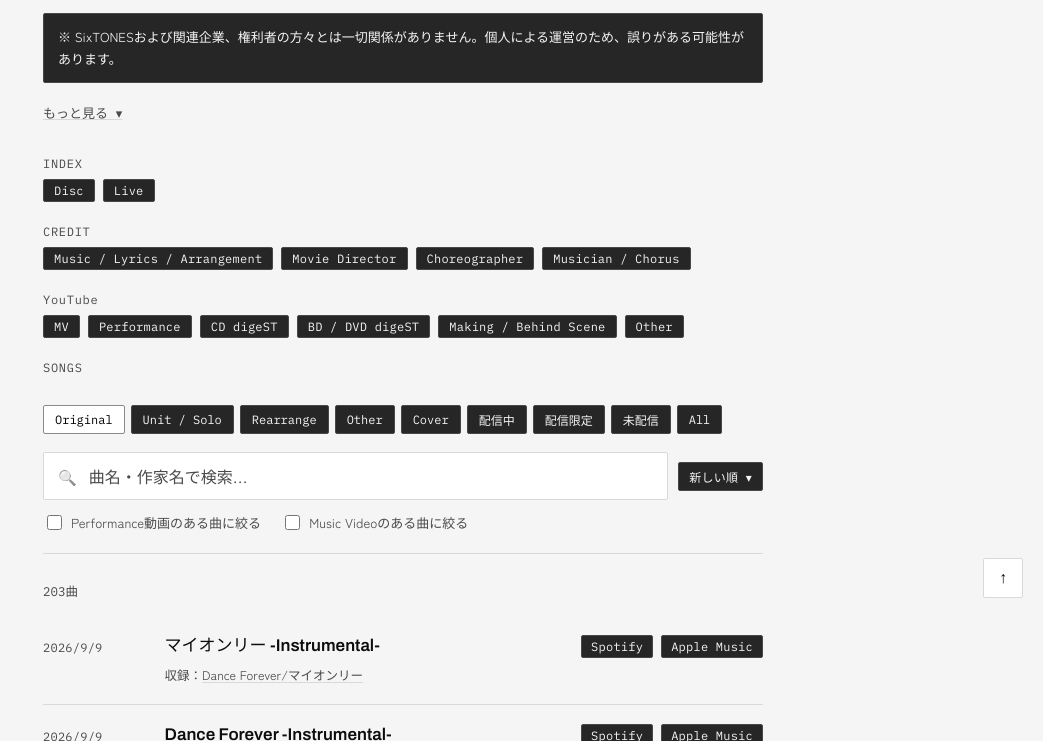
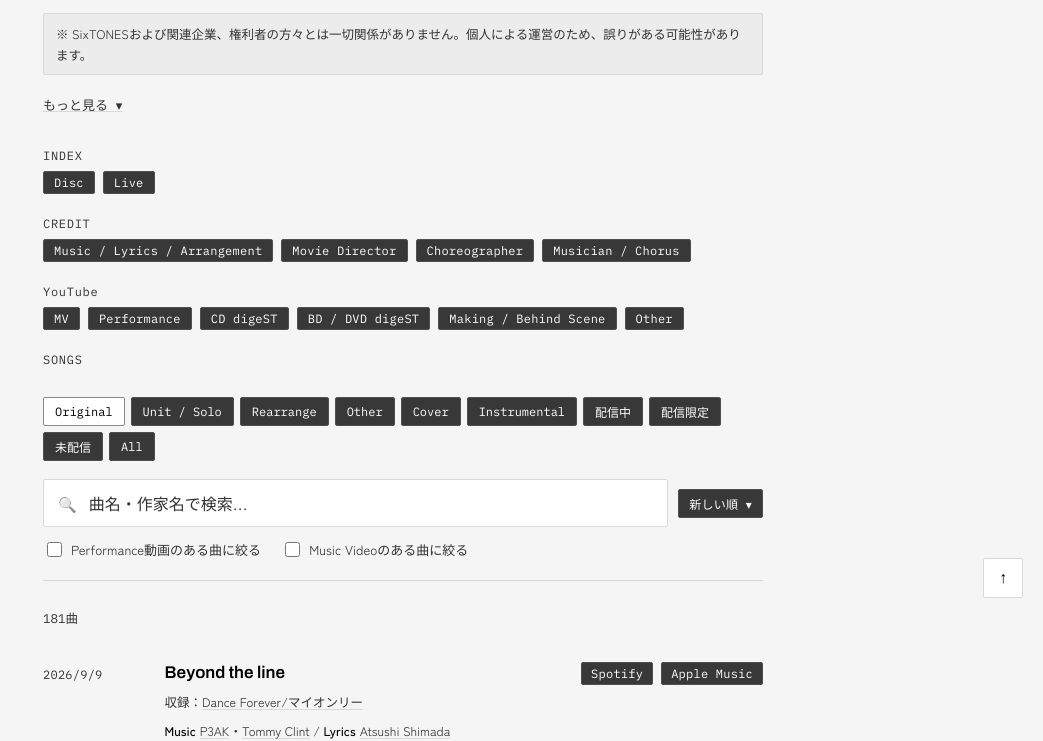
Before and after one commit to st-musicdb/SixTONES-Music-Database, a plain HTML site: page index_trial.html in a window 1280 px wide. Shown: the part 182-923 px from the top of the page, without its empty margins (237-1280 px from the left). Drawn offline with Linux system fonts and the light colour scheme.

Commit message:
Add files via upload

```diff
--- a/index_trial.html
+++ b/index_trial.html
@@ -546,17 +546,17 @@
     --bg: #141414;
     --surface: #1c1c1c;
     --surface-hover: #232323;
-    --text: #f5f5f5;
-    --text-muted: #b3b3b3;
-    --accent: #f5f5f5;
-    --slate: #b3b3b3;
+    --text: #ffffff;
+    --text-muted: #cacaca;
+    --accent: #ffffff;
+    --slate: #cacaca;
     --border: #2f2f2f;
 
     /* black surfaces: notice, tabs, buttons */
-    --ink: #262626;
-    --ink-hover: #333333;
-    --ink-text: #f5f5f5;
-    --ink-border: #484848;
+    --ink: #2a2a2a;
+    --ink-hover: #363636;
+    --ink-text: #ffffff;
+    --ink-border: #4a4a4a;
   }
   @media (prefers-color-scheme: light) {
     :root:not([data-theme="dark"]) {
@@ -564,11 +564,15 @@
       --bg: #f5f5f5;
       --surface: #ffffff;
       --surface-hover: #ececec;
-      --text: #0d0d0d;
-      --text-muted: #4a4a4a;
-      --accent: #0d0d0d;
-      --slate: #4a4a4a;
+      --text: #000000;
+      --text-muted: #333333;
+      --accent: #000000;
+      --slate: #333333;
       --border: #d9d9d9;
+
+      --ink: #383838;
+      --ink-hover: #484848;
+      --ink-border: #505050;
     }
   }
 
@@ -622,14 +626,14 @@
   .nav-youtube a, .nav-credit a { border-color: var(--ink-border); }
   .nav-label-youtube, .nav-label-credit, .nav-label-index { color: var(--text-muted); }
 
-  /* notice: black box */
+  /* notice: quiet box (tinted surface, muted text, small) */
   header p.desc.notice-inline {
-    background: var(--ink); color: var(--ink-text); border: 1px solid var(--ink-border);
-    border-radius: 2px; padding: 12px 14px; font-size: 14px; line-height: 1.7;
+    background: var(--surface-hover); color: var(--text-muted); border: 1px solid var(--border);
+    border-radius: 2px; padding: 9px 12px; font-size: 12.5px; line-height: 1.7;
   }
   header p.desc.tieup { color: var(--text-muted); }
-  .notice-box { background: var(--ink); border: 1px solid var(--ink-border); border-radius: 2px; }
-  .notice-list { color: var(--ink-text); }
+  .notice-box { background: var(--surface-hover); border: 1px solid var(--border); border-radius: 2px; }
+  .notice-list { color: var(--text-muted); }
 
   /* remaining colour: video placeholders */
   .yt-grid-noimg { color: var(--text-muted); }
@@ -639,13 +643,22 @@
   h1 { font-size: clamp(24px, 4.6vw, 32px); }
   h1 { text-wrap: balance; line-break: strict; }
   header p.desc { font-size: 14px; }
-  header p.desc.notice-inline { font-size: 13px; }
   .kicker, .back-link, .sort-btn, .tab-btn, .member-tab-btn, .links a, .stream-links a,
   a.share, a.spotify, a.apple, a.youtube, .detail-label, .nav-label, .site-nav a, .footer-label { font-size: 12px; }
   .count { font-size: 12.5px; }
   .video-filter-row { font-size: 13px; }
   .detail-value { font-size: 15px; }
   #search { font-size: 16px; }
+
+  /* disc page: type label as a band (obi) */
+  .type-band {
+    display: block; font-family: var(--mono); font-size: 12px; letter-spacing: 0.03em;
+    background: var(--ink); color: var(--ink-text); border-radius: 2px;
+    padding: 6px 12px; margin: 0 0 2px;
+  }
+
+  /* songs without a disc type: no caption, but visibly apart from the band groups above */
+  .role-group-plain:not(:first-child) { margin-top: 32px; padding-top: 4px; border-top: 2px solid var(--border); }
 
   /* list feature (favourites / my lists): entry points hidden for now.
      Code and shared #/mylist links stay intact; delete this rule to bring it back. */
@@ -746,6 +759,7 @@
     { id: 'rearrange', label: 'Rearrange' },
     { id: 'other', label: 'Other' },
     { id: 'cover', label: 'Cover' },
+    { id: 'instrumental', label: 'Instrumental' },
     { id: 'streaming', label: '配信中' },
     { id: 'streaming-only', label: '配信限定' },
     { id: 'no-streaming', label: '未配信' },
@@ -763,9 +777,14 @@
     return tag.indexOf('Rearrange') === -1 && tag.indexOf('Other') === -1 && tag.indexOf('Cover') === -1;
   }
 
+  function isInstrumentalTag(tag) {
+    return tag.some(function (t) { return /instrumental/i.test(t); });
+  }
+
   function matchesTab(song, tabId) {
     const tag = song.tag || [];
-    if (tabId === 'original') return isOriginalTag(tag);
+    if (tabId === 'original') return isOriginalTag(tag) && !isInstrumentalTag(tag);
+    if (tabId === 'instrumental') return isInstrumentalTag(tag);
     if (tabId === 'unit-solo') return (song.solo && song.solo.length) || (song.unit && song.unit.length);
     if (tabId === 'rearrange') return tag.indexOf('Rearrange') !== -1;
     if (tabId === 'other') return tag.indexOf('Other') !== -1;
@@ -775,7 +794,8 @@
       return tag.indexOf('配信限定') === -1 && (isOriginalTag(tag) || tag.indexOf('Rearrange') !== -1) && tag.indexOf('ストリーミング') !== -1;
     }
     if (tabId === 'no-streaming') {
-      return tag.indexOf('配信限定') === -1 && (isOriginalTag(tag) || tag.indexOf('Rearrange') !== -1) && tag.indexOf('ストリーミング') === -1;
+      // 全曲から（Other・Cover・Instrumentalも含む）
+      return tag.indexOf('配信限定') === -1 && tag.indexOf('ストリーミング') === -1;
     }
     return true; // all
   }
@@ -956,7 +976,10 @@
 
   function ytTagButtons(song) {
     if (!song.youtube || !song.youtube.length) return [];
+    const has = function (t) { return song.youtube.some(function (y) { return y.tag && y.tag.indexOf(t) !== -1; }); };
+    const hasMvOrPerf = has('Music Video') || has('Performance');
     return YT_LIST_TAGS.map(function (tag) {
+      if (tag === 'CD digeST' && hasMvOrPerf) return null;
       const match = song.youtube.find(function (y) { return y.tag && y.tag.indexOf(tag) !== -1; });
       return match ? '<a class="youtube" href="' + match.url + '" target="_blank" rel="noopener">' + tag + '</a>' : null;
     }).filter(Boolean);
@@ -1317,6 +1340,9 @@
 
     const metaBits = [];
     const discInfo = discByName[name];
+    const discLinks = [];
+    if (discInfo && discInfo.spotify) discLinks.push('<a class="spotify" href="' + discInfo.spotify + '" target="_blank" rel="noopener">Spotify</a>');
+    if (discInfo && discInfo.apple) discLinks.push('<a class="apple" href="' + discInfo.apple + '" target="_blank" rel="noopener">Apple Music</a>');
     if (discInfo) {
       if (discInfo.releaseDate) metaBits.push(discInfo.releaseDate);
       if (discInfo.category) metaBits.push(discInfo.category);
@@ -1325,7 +1351,7 @@
     page.innerHTML = '' +
       '<header>' +
         backLink() +
-        '<div class="title-row"><h1>' + name + '</h1><div class="stream-links">' + shareButton(name) + '</div></div>' +
+        '<div class="title-row"><h1>' + name + '</h1><div class="stream-links">' + discLinks.join('') + shareButton(name) + '</div></div>' +
         (metaBits.length ? '<p class="desc">' + metaBits.join(' ・ ') + '</p>' : '') +
         '<p class="desc">' + songs.length + '曲収録</p>' +
       '</header>' +
@@ -1339,12 +1365,13 @@
 
     const entryOpts = { hideDisc: true };
     let html = order.map(function (type) {
-      return '<div class="role-group"><p class="role-title">' + type + '</p>' +
+      const label = type.indexOf(name + ' - ') === 0 ? type.slice(name.length + 3) : type;
+      return '<div class="role-group"><p class="type-band" title="' + escAttr(type) + '">' + label + '</p>' +
         groups[type].map(function (s) { return renderListEntry(s, entryOpts); }).join('') + '</div>';
     }).join('');
 
     if (noType.length) {
-      html += '<div class="role-group"><p class="role-title">形態未設定</p>' +
+      html += '<div class="role-group role-group-plain">' +
         noType.map(function (s) { return renderListEntry(s, entryOpts); }).join('') + '</div>';
     }
 
```
